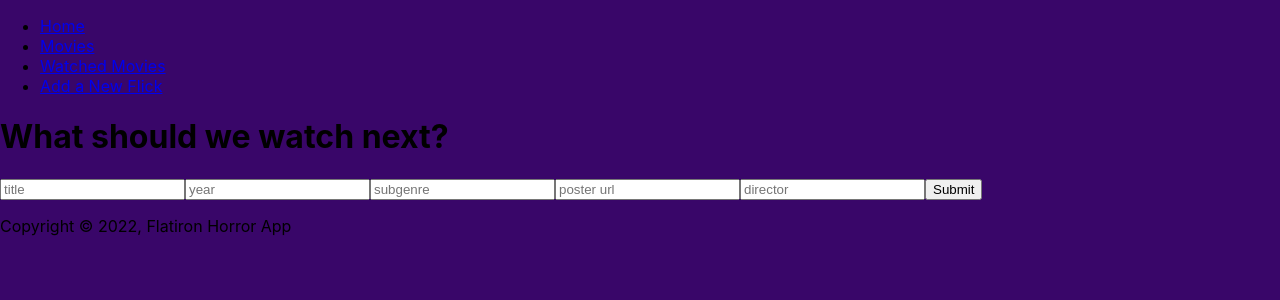
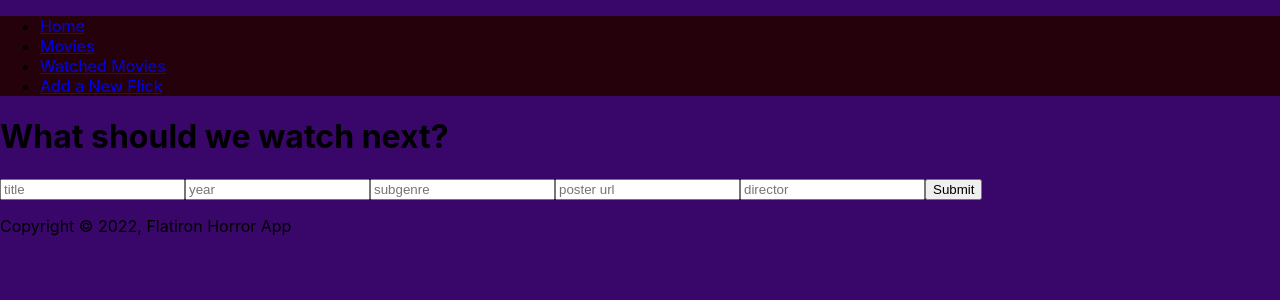
Before and after one commit to KyrianOnwe/phase-2-horror-movie-database, a React (Create React App) app: page /add in a window 1280 px wide. Shown: the top 300 px of the page. Built offline with nearby package versions, Linux system fonts and the light colour scheme; data requests are answered from the project's data file.

Commit message:
Seperate navbar

```diff
--- a/src/components/Add.jsx
+++ b/src/components/Add.jsx
@@ -49,9 +49,9 @@ const Add = (props) => {
   // }
 
   return (
-    <div>
+    <div className='movie-form-container'>
         <h1>What should we watch next?</h1>
-        <form onSubmit={handleSubmit}>
+        <form className='movie-form' onSubmit={handleSubmit}>
             <input type="text" name="title" id="title" placeholder='title' value={movieForm.title} onChange={handleSetFormData} />
             <input type="text" name="year" id="year" placeholder='year' value={movieForm.year} onChange={handleSetFormData} />
             <input type="text" name="subgenre" id="subgenre" placeholder='subgenre' value={movieForm.subgenre} onChange={handleSetFormData} />
--- a/src/components/Navbar.jsx
+++ b/src/components/Navbar.jsx
@@ -3,7 +3,7 @@ import { Link } from 'react-router-dom'
 
 const Navbar = () => {
   return (
-    <div>
+    <div id='navbar'>
         <ul>
             <li><Link to="/">Home</Link></li>
             <li><Link to="/movies">Movies</Link></li>
--- a/src/components/Watched.jsx
+++ b/src/components/Watched.jsx
@@ -4,7 +4,7 @@ import MovieCards from './MovieCards'
 const Watched = ({ message, watched, isWatched }) => {
 
   return (
-    <div>
+    <div className='movies-container'>
       {watched.length === 0 ? <h1>{message}</h1> : watched.map((w) => <MovieCards movie={w.title} id={w.id} url={w.poster} subgenre={w.subgenre} year={w.year} director={w.director} key={w.id} isWatched={isWatched}/> )}
     </div>
   )
--- a/src/index.css
+++ b/src/index.css
@@ -12,3 +12,7 @@ code {
   font-family: source-code-pro, Menlo, Monaco, Consolas, 'Courier New',
     monospace;
 }
+
+#navbar {
+  background-color: rgb(37, 2, 11);
+}
```
